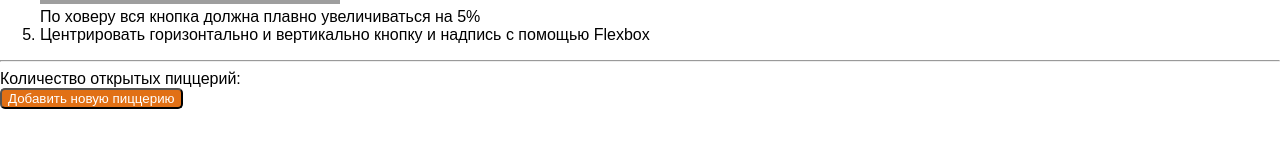
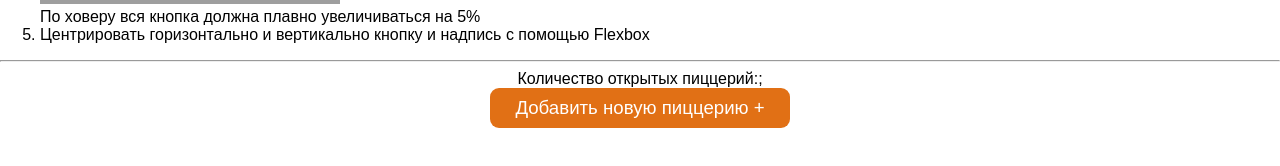
Before and after one commit to Stadionova/dodo-test, a React (Create React App) app: page / in a window 1280 px wide. Shown: the part 578-744 px from the top of the page. Built offline with nearby package versions, Linux system fonts and the light colour scheme; no server answers; grey boxes are pictures that could not be loaded; the HTML template or start-up script is replaced by a standard one.

Commit message:
styled button

```diff
--- a/src/AddPizzeriaButton.jsx
+++ b/src/AddPizzeriaButton.jsx
@@ -1,16 +1,32 @@
 import React from "react";
 import styled from "styled-components";
 
+const StyledButtonContainer = styled.div`
+  display: flex;
+  align-items: center;
+  justify-content: center;
+`;
+
 const StyledButton = styled.button`
-  background-color: #e17015;
-  border-radius: 5px;
-  color: white;
+    background-color: #e17015;
+    border-radius: 9px;
+    color: white;
+    height: 40px;
+    width: 300px;
+    font-size: 14pt;
+    border: unset;
+    :hover {
+      transform:scale(1.05);
+      transition: 3s;
+    }
 `;
 
 export const AddPizzeriaButton = (props) => {
   return (
-    <StyledButton onClick={() => props.setCountPizza(props.countPizza + 1)}>
-      Добавить новую пиццерию
-    </StyledButton>
+    <StyledButtonContainer>
+      <StyledButton onClick={() => props.setCountPizza(props.countPizza + 1)}>
+        Добавить новую пиццерию &#43;
+      </StyledButton>
+    </StyledButtonContainer>
   );
 };
--- a/src/PizzeriasCount.jsx
+++ b/src/PizzeriasCount.jsx
@@ -1,5 +1,16 @@
 import React from "react";
+import styled from "styled-components";
+
+const StyledButtonContainer = styled.div`
+  display: flex;
+  align-items: center;
+  justify-content: center;
+`;
 
 export const PizzeriasCount = (props) => {
-    return <div>Количество открытых пиццерий:{props.countPizza}</div>;
+    return (
+        <StyledButtonContainer>
+            <div>Количество открытых пиццерий:{props.countPizza}</div>;
+        </StyledButtonContainer>
+    )
 };
```
